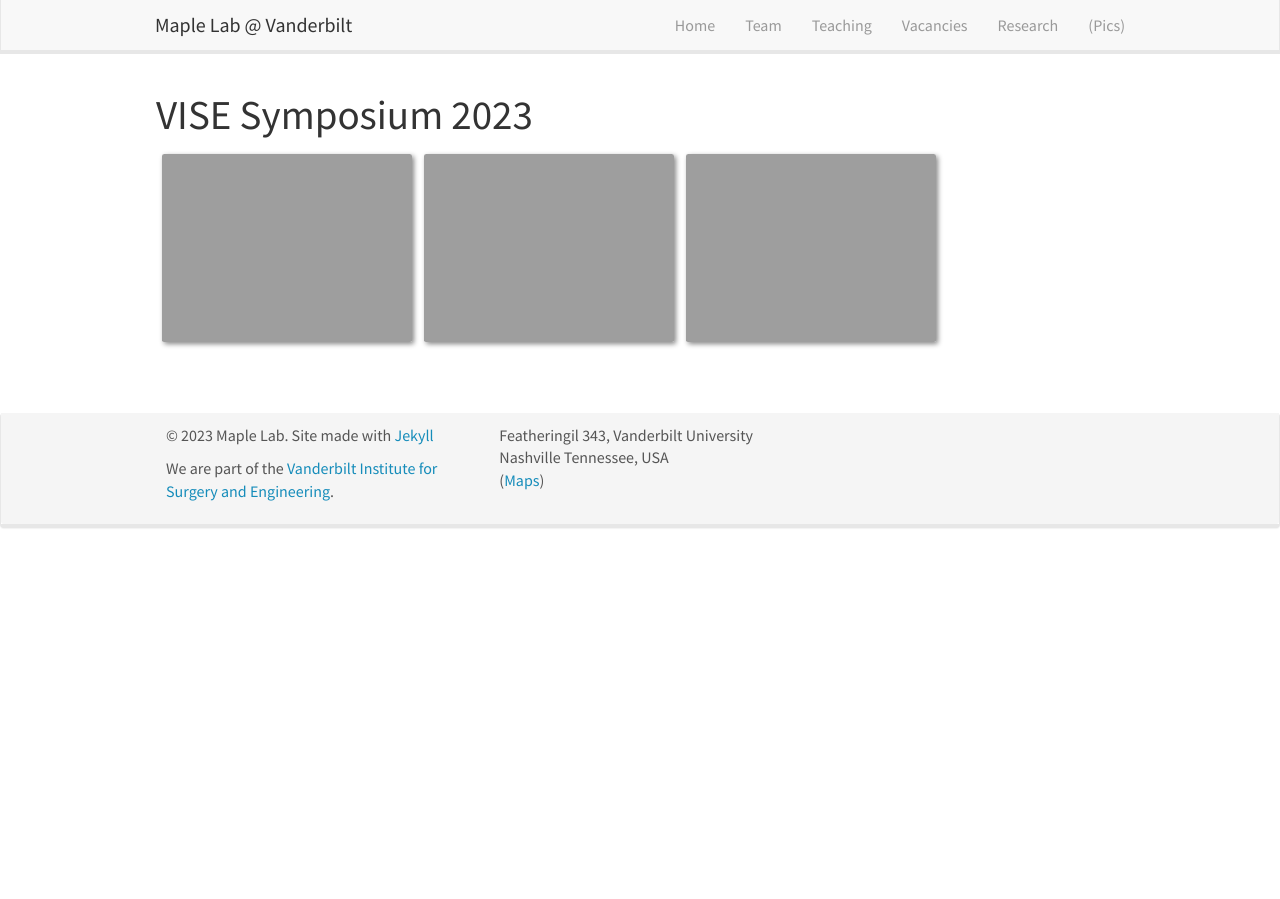
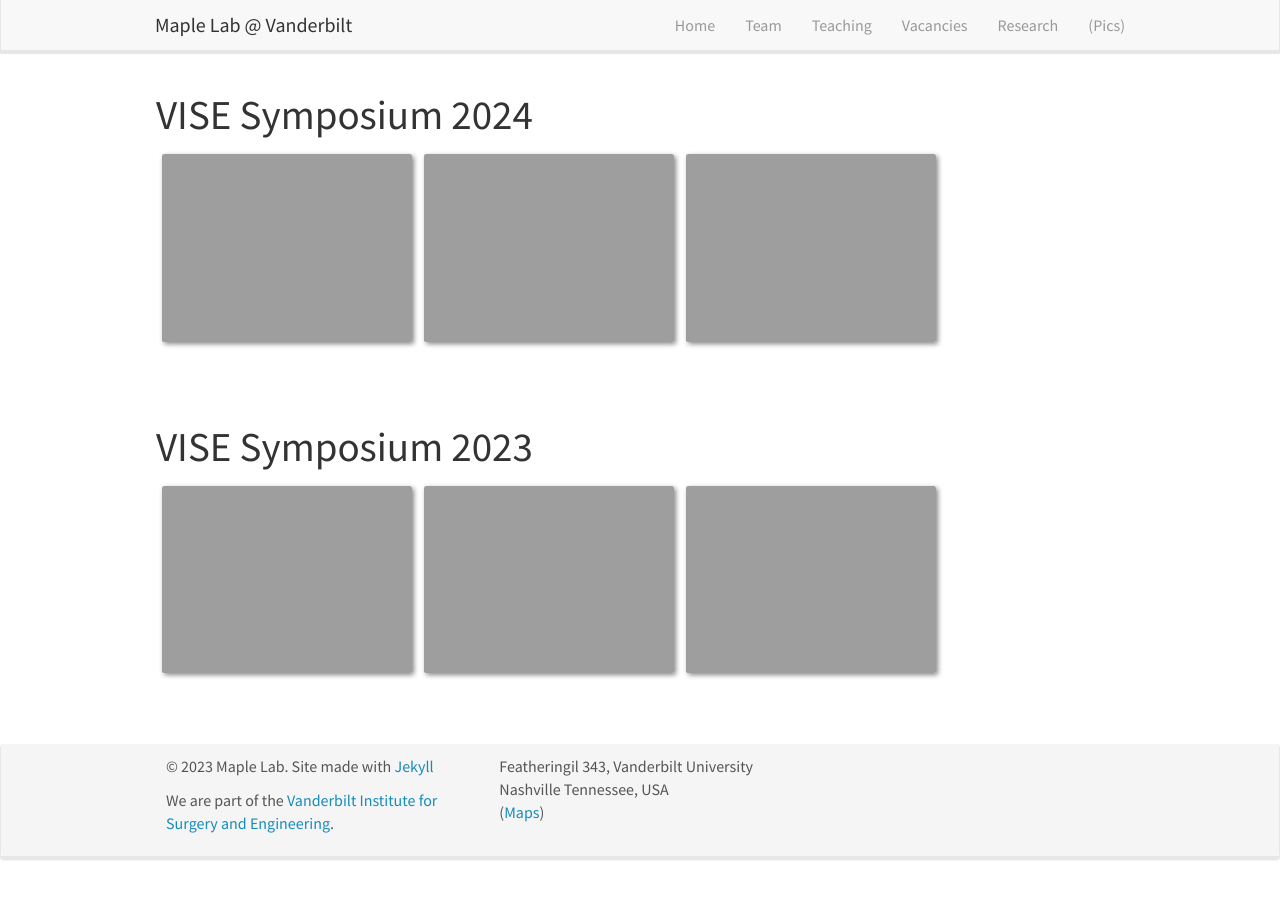
Before and after one commit to vu-maple-lab/vu-maple-lab.github.io, a Jekyll site: the page built from _pages/pictures.md, in a window 1280 px wide. Built offline with Jekyll 4.4.1, drawn with Linux system fonts in a browser that asks for light colours; nearby versions of some CDN libraries.

Commit message:
added vise symposium 2024 pics?

```diff
--- a/_pages/pictures.md
+++ b/_pages/pictures.md
@@ -5,6 +5,11 @@ excerpt: "Maple Lab -- Pictures"
 permalink: /pictures/
 ---
 
+# VISE Symposium 2024
+<img src="{{ site.url }}{{ site.baseurl }}/images/picpic/VISE_Symposium_2024_Jumanh.jpg" style="width: 250px">
+<img src="{{ site.url }}{{ site.baseurl }}/images/picpic/VISE_Symposium_2024_Ayberk.jpg" style="width: 250px">
+<img src="{{ site.url }}{{ site.baseurl }}/images/picpic/VISE_Symposium_2024_FJ.jpg" style="width: 250px">
+
 # VISE Symposium 2023
 <img src="{{ site.url }}{{ site.baseurl }}/images/picpic/VISE_Symposium_2023_Jumanh.jpg" style="width: 250px">
 <img src="{{ site.url }}{{ site.baseurl }}/images/picpic/VISE_Symposium_2023_Simon.jpg" style="width: 250px">
```
Also changed, not shown: 5 other files.
